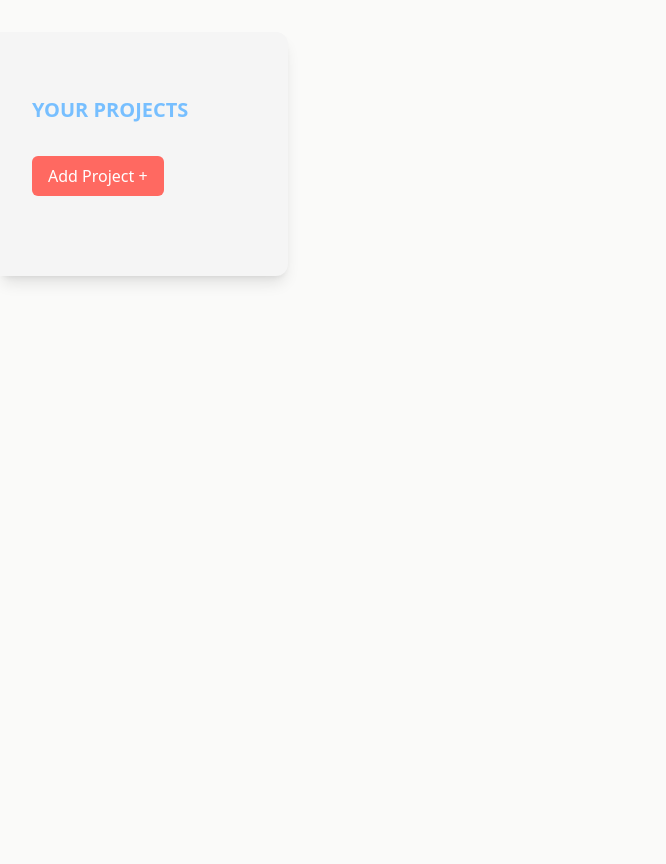
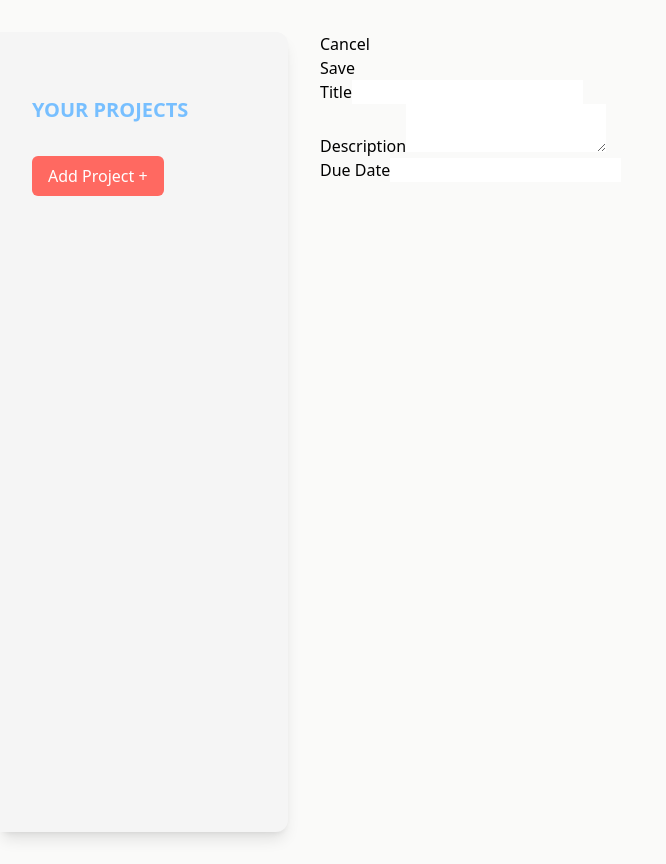
Before and after one commit to NicholasCloud4/management-app, a React (Vite) app: page / in a window 1280 px wide. Shown: the whole page, without its empty margins (0-666 px from the left). Built offline with nearby package versions, Linux system fonts and the light colour scheme.

Commit message:
Created NewProject and Input component

```diff
--- a/src/App.jsx
+++ b/src/App.jsx
@@ -1,9 +1,11 @@
+import NewProject from "./Components/NewProject";
 import Sidebar from "./Components/Sidebar";
 
 function App() {
   return (
-    <main className="h-screen my-8">
+    <main className="h-screen my-8 flex gap-8">
       <Sidebar />
+      <NewProject />
     </main>
   );
 }
--- /dev/null
+++ b/src/Components/Input.jsx
@@ -0,0 +1,11 @@
+import React from 'react'
+
+export default function Input({ label, textarea, ...props }) {
+    return (
+        <p>
+            <label htmlFor="">{label}</label>
+            {textarea ? <textarea {...props} /> : <input {...props} />}
+        </p>
+
+    )
+}
--- /dev/null
+++ b/src/Components/NewProject.jsx
@@ -0,0 +1,18 @@
+import React from 'react'
+import Input from './Input'
+
+export default function NewProject() {
+    return (
+        <div>
+            <menu>
+                <li><button>Cancel</button></li>
+                <li><button>Save</button></li>
+            </menu>
+            <div>
+                <Input label="Title" />
+                <Input label="Description" textarea />
+                <Input label="Due Date" />
+            </div>
+        </div>
+    )
+}
```
